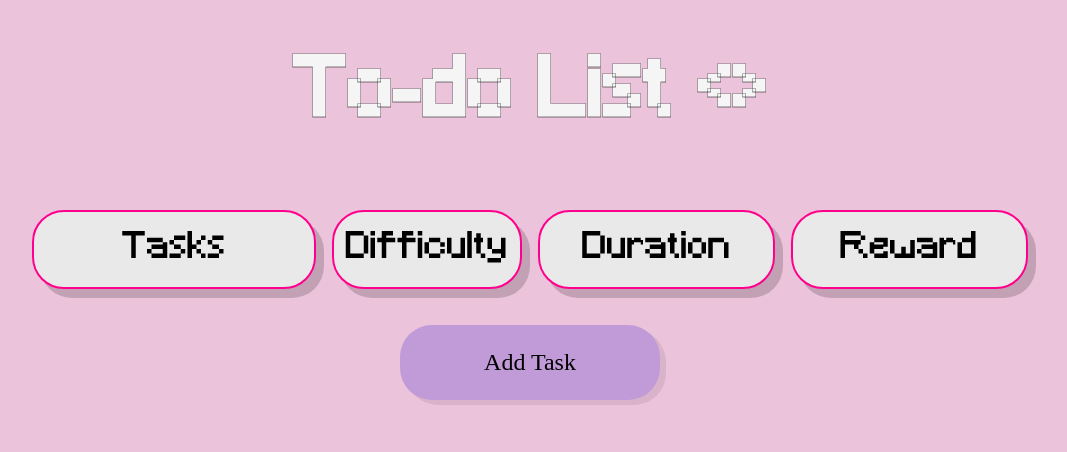
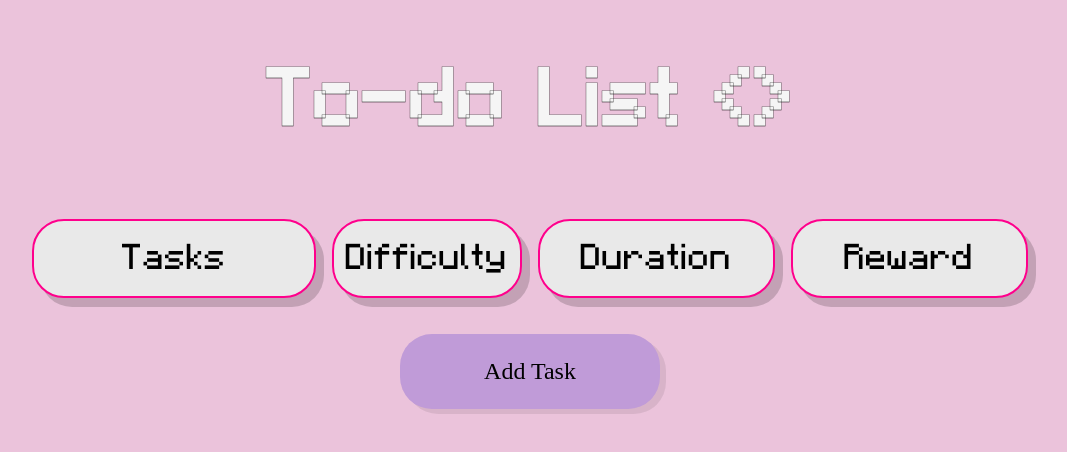
Before and after one commit to dannnnnno-o/to-do, a plain HTML site: page index.html in a window 1280 px wide. Shown: the whole page, without its empty margins (110-1177 px from the left). Drawn offline with Linux system fonts and the light colour scheme.

Commit message:
fixed style link at index.html, replaced previous font with a new one

```diff
--- a/src/style.css
+++ b/src/style.css
@@ -1,6 +1,6 @@
 @font-face {
     font-family: MinecraftRegular;
-    src: url('../assets/Minecraft.ttf');
+    src: url('../assets/Minecraft.otf');
 }
 
 @keyframes float{
```
Also changed, not shown: assets/Minecraft.otf (added), assets/Minecraft.ttf (deleted).
